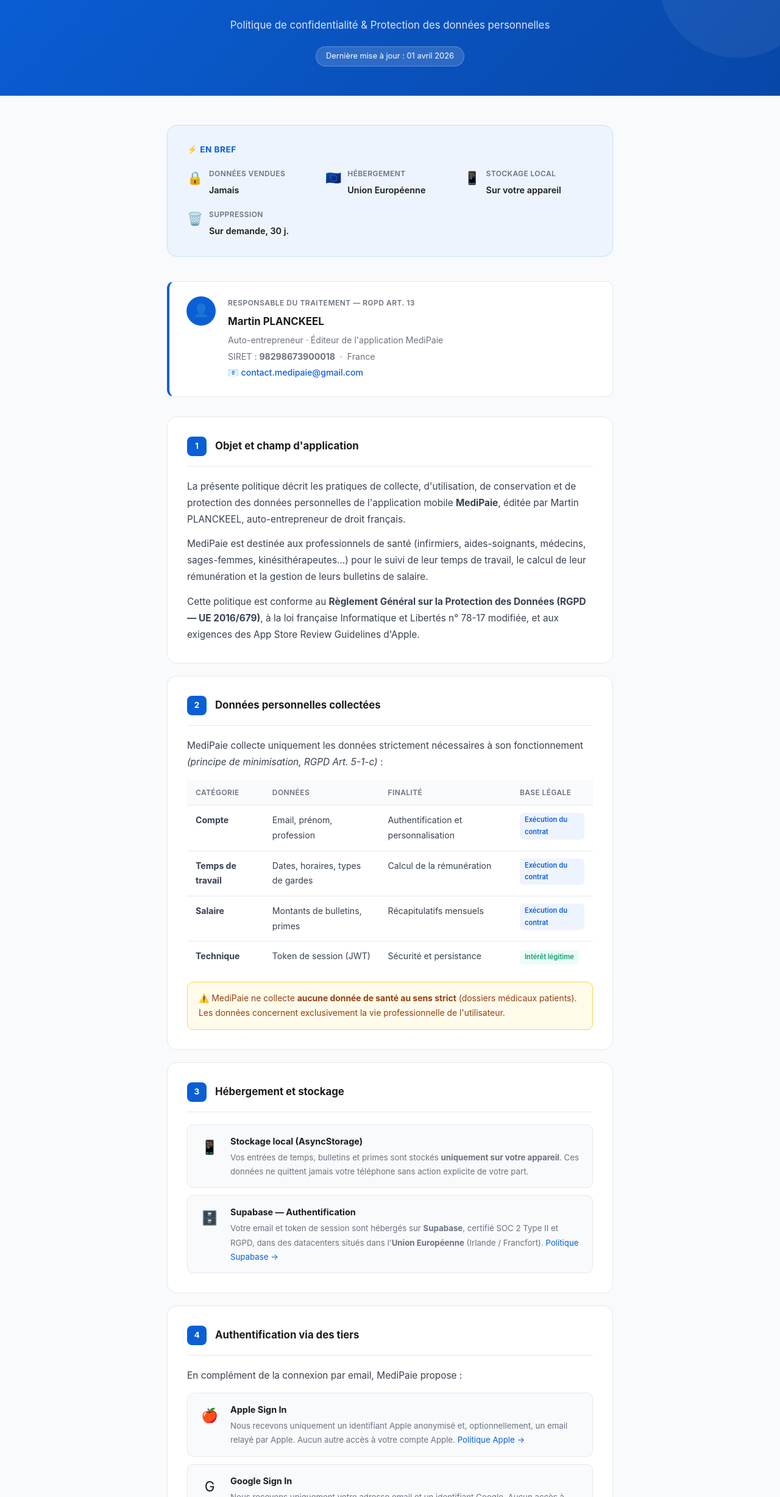
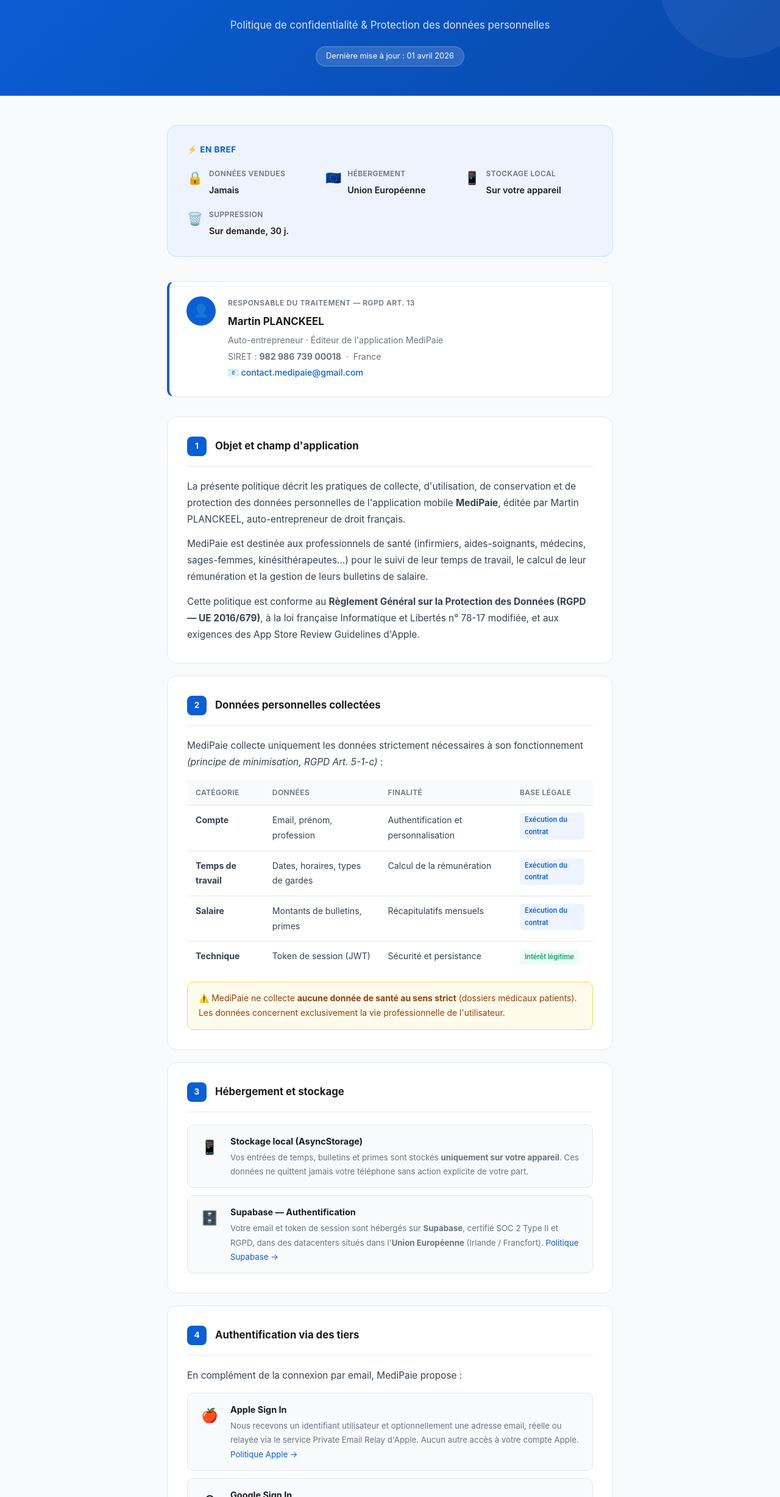
Before and after one commit to medipaie/medipaie.github.io, a plain HTML site: page privacy-policy.html in a window 1280 px wide. Shown: the part 105-2560 px from the top of the page at 61% size. Drawn offline with Linux system fonts and the light colour scheme.

Commit message:
Update SIRET format and Apple Sign In description

```diff
--- a/privacy-policy.html
+++ b/privacy-policy.html
@@ -112,7 +112,7 @@
       <h3>Responsable du traitement — RGPD Art. 13</h3>
       <div class="name">Martin PLANCKEEL</div>
       <div class="detail">Auto-entrepreneur · Éditeur de l'application MediPaie</div>
-      <div class="detail">SIRET : <strong>98298673900018</strong> &nbsp;·&nbsp; France</div>
+      <div class="detail">SIRET : <strong>982 986 739 00018</strong> &nbsp;·&nbsp; France</div>
       <div class="detail">📧 <a href="mailto:contact.medipaie@gmail.com">contact.medipaie@gmail.com</a></div>
     </div>
   </div>
@@ -163,7 +163,7 @@
     <div class="provider-list">
       <div class="provider-item">
         <div class="provider-logo">🍎</div>
-        <div><h4>Apple Sign In</h4><p>Nous recevons uniquement un identifiant Apple anonymisé et, optionnellement, un email relayé par Apple. Aucun autre accès à votre compte Apple. <a href="https://www.apple.com/legal/privacy/fr-ww/" target="_blank" rel="noopener">Politique Apple →</a></p></div>
+        <div><h4>Apple Sign In</h4><p>Nous recevons un identifiant utilisateur et optionnellement une adresse email, réelle ou relayée via le service Private Email Relay d'Apple. Aucun autre accès à votre compte Apple. <a href="https://www.apple.com/legal/privacy/fr-ww/" target="_blank" rel="noopener">Politique Apple →</a></p></div>
       </div>
       <div class="provider-item">
         <div class="provider-logo">G</div>
```
